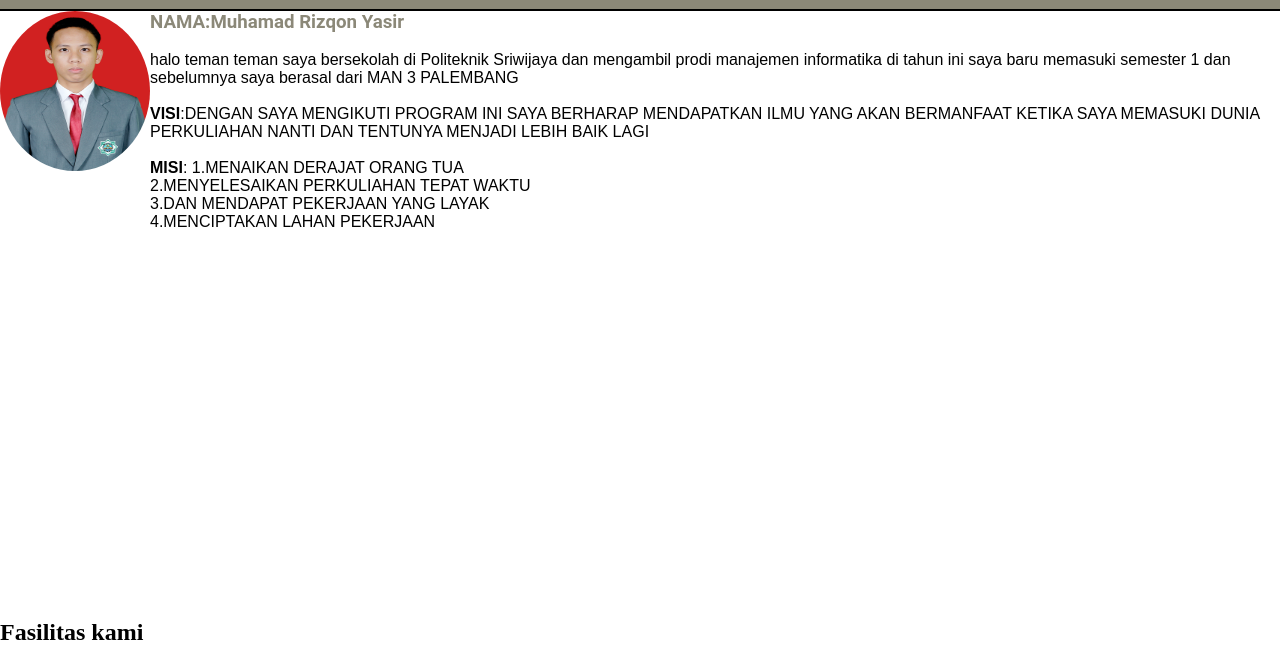
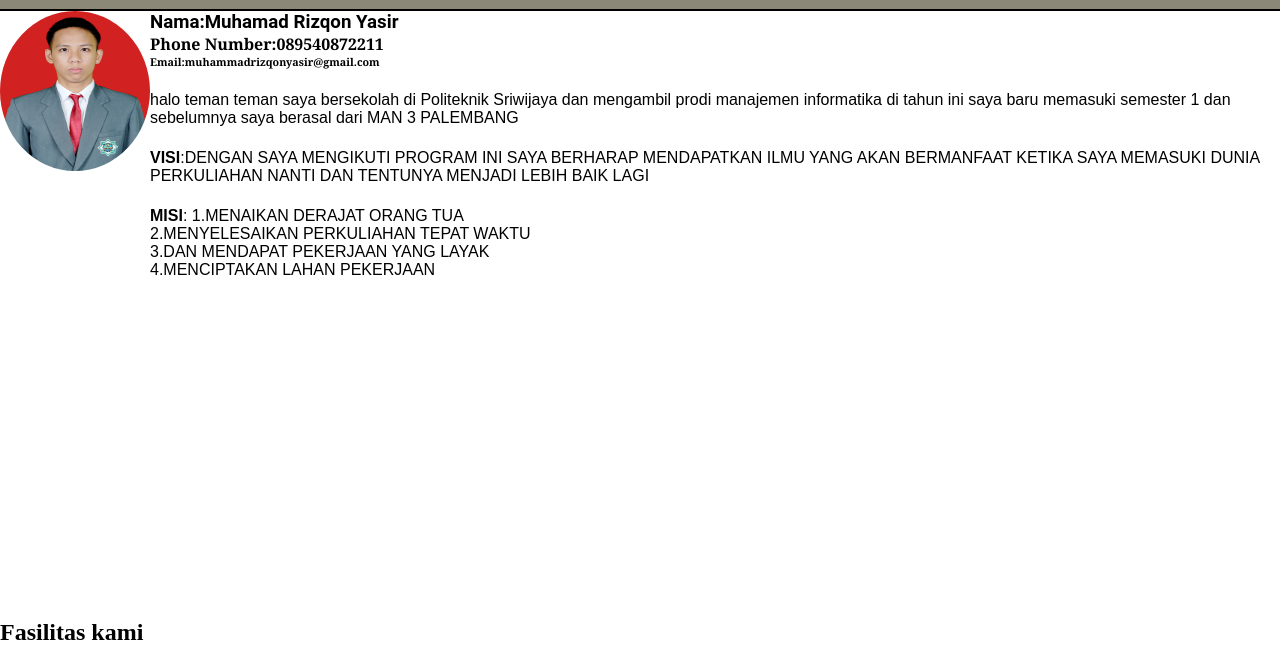
Before and after one commit to revou-fundamental-course/21-aug-23-rizqonyasir, a plain HTML site: page profilePage.html in a window 1280 px wide. Shown: the part 69-732 px from the top of the page. Drawn offline with Linux system fonts and the light colour scheme; files that its build step writes are made by us from their sources; files whose address does not match are found by name.

Commit message:
commit final kedua

```diff
--- a/profilePage.html
+++ b/profilePage.html
@@ -30,7 +30,14 @@
           <img src="fotoprofile.jpg">
         </div>
         <div class="profile-item">
-          <h3>NAMA:Muhamad Rizqon Yasir</h3>
+          <style>
+            .profile-item{
+              font-family:Cambria, Cochin, Georgia, Times, 'Times New Roman', serif;
+            }
+          </style>
+          <h3>Nama:Muhamad Rizqon Yasir</h3>
+          <h4>Phone Number:089540872211</h4>
+          <h6>Email:muhammadrizqonyasir@gmail.com</h6>
           <br><p>
             halo teman teman saya bersekolah di Politeknik Sriwijaya dan mengambil prodi manajemen informatika di tahun ini saya baru memasuki semester 1 dan sebelumnya saya berasal dari MAN 3 PALEMBANG
           </p>
--- a/css/style.css
+++ b/style.css
@@ -171,7 +171,7 @@ border-radius: 4px 0 0 4px;
 
 .profile-item h3{
 font-family: 'Roboto', sans-serif;;
-color:#8b8878;
+color:black;
 }
 
 .profile-item p{
```
Also changed, not shown: Guru.jpg (renamed from assets/Guru.jpg), fotoprofile.jpg (renamed from assets/fotoprofile.jpg), lapangan.jpeg (renamed from assets/lapangan.jpeg), logo.jpg (renamed from assets/logo.jpg), logopolsri.png (renamed from assets/logopolsri.png), revouLogo.png (renamed from assets/revouLogo.png), ruangKelas.jpg (renamed from assets/ruangKelas.jpg), script.js (renamed from javascript/script.js), 2 other files.
